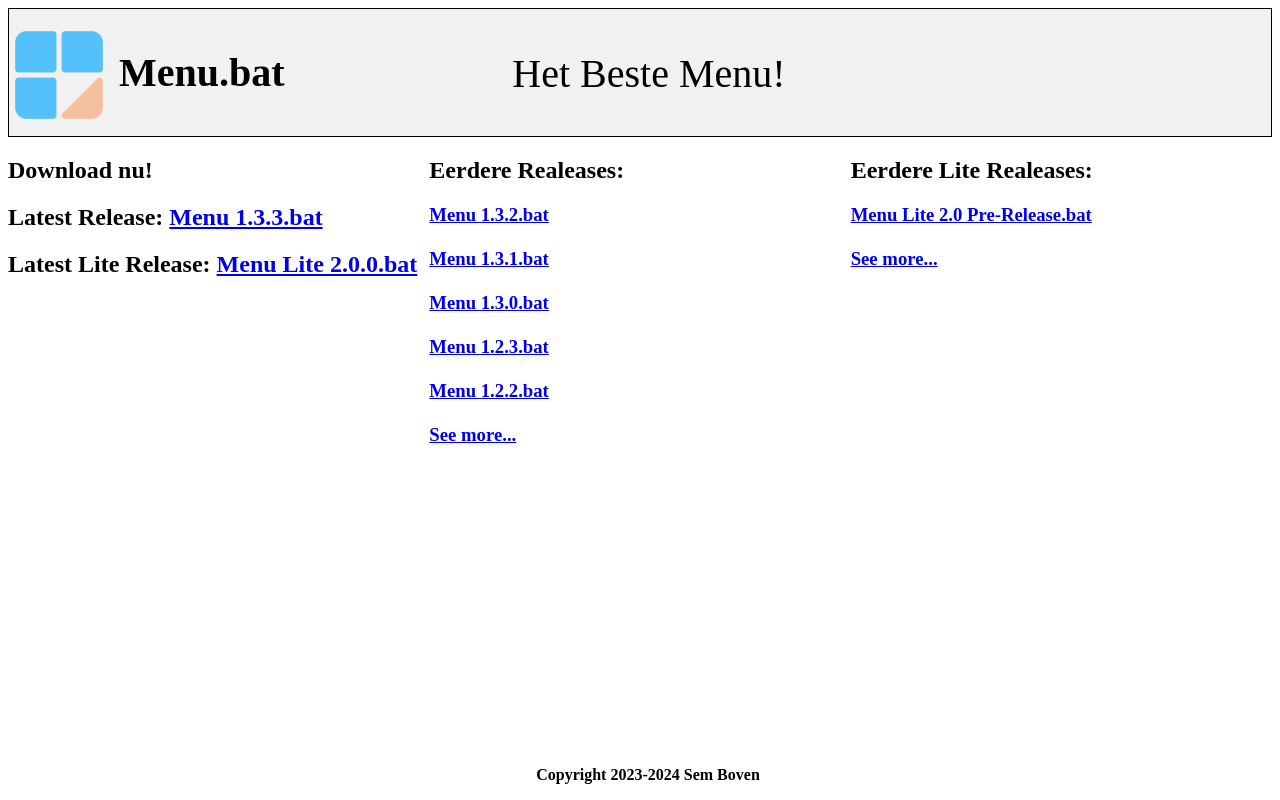
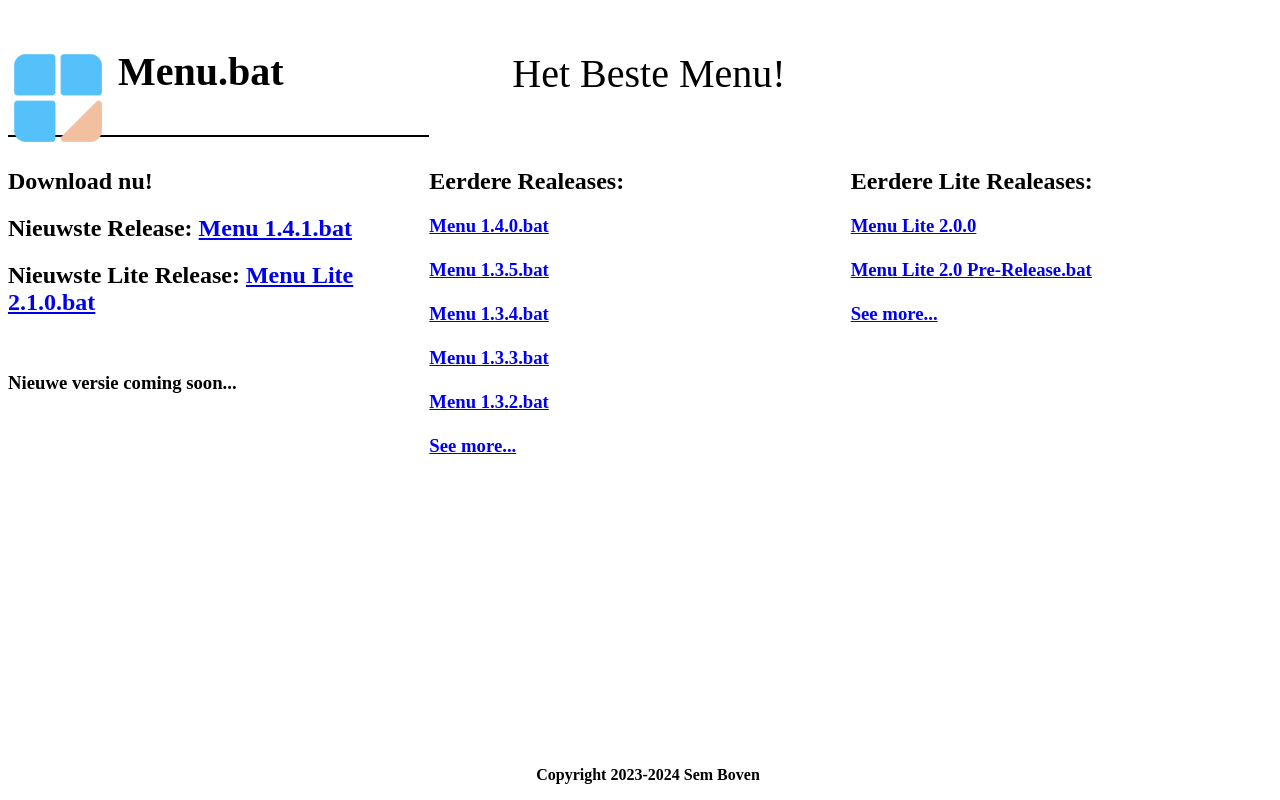
Before and after one commit to niels-joel/menu, a plain HTML site: page index.html in a window 1280 px wide. Drawn offline with Linux system fonts and the light colour scheme.

Commit message:
Update index.html

```diff
--- a/index.html
+++ b/index.html
@@ -7,31 +7,39 @@
   <link rel="icon" type="image/x-icon" href="favicon.ico">
 
   <!-- grid layout= https://grid.layoutit.com/?id=637sjap -->
+  <!-- new grid layout= https://grid.layoutit.com/?id=Cnjz7WZ -->
 
 </head>
 <body>
 <div class="container">
 
-	<div class="Bovenbalk">
-		<p>
-			<a href="index.html"><img src="logo.png" alt="menu logo" id="logo" width="100" height="100"></a>
-			<p id=title><strong>Menu.bat</strong></p>
+	<div class="Bovenkant">
+
+		<div class="Titel">
+			<p>
+				<a href="index.html"><img src="logo.png" alt="menu logo" id="logo" width="100" height="100"></a>
+				<p id=title><strong>Menu.bat</strong></p>
+			</p>
+		</div>
+
+		<div class="Bovenbalk">
 			<p id="bovenbalktekst">Het Beste Menu!</p>
-		</p>
+		</div>
+
 
 	</div>
 	<div class="Menu">
 		<h2>Eerdere Realeases:</h2>
 		<h3>
+			<a href="alle releases\1.4\Other Files\Menu 1.4.0.bat">Menu 1.4.0.bat</a>
+			<br><br>
+			<a href="alle releases\1.3\Menu 1.3.5.bat">Menu 1.3.5.bat</a>
+			<br><br>
+			<a href="alle releases\1.3\Menu 1.3.4.bat">Menu 1.3.4.bat</a>
+			<br><br>
+			<a href="alle releases\1.3\Menu 1.3.3.bat">Menu 1.3.3.bat</a>
+			<br><br>
 			<a href="alle releases\1.3\Menu 1.3.2.bat">Menu 1.3.2.bat</a>
-			<br><br>
-			<a href="alle releases\1.3\Menu 1.3.1.bat">Menu 1.3.1.bat</a>
-			<br><br>
-			<a href="alle releases\1.3\Menu 1.3.0.bat">Menu 1.3.0.bat</a>
-			<br><br>
-			<a href="alle releases\1.2\Menu 1.2.3.bat">Menu 1.2.3.bat</a>
-			<br><br>
-			<a href="alle releases\1.2\Menu 1.2.2.bat">Menu 1.2.2.bat</a>
 			<br><br>
 			<a href="alle releases">See more...</a>
 		</h3>
@@ -39,6 +47,8 @@
 	<div class="Menu-Lite">
 		<h2>Eerdere Lite Realeases:</h2>
 		<h3>
+			<a href="alle lite releases\2.0\Menu Lite 2.0.0.bat">Menu Lite 2.0.0</a>
+			<br><br>
 			<a href="alle lite releases\2.0\Menu Lite 2.0 Pre-Release.bat">Menu Lite 2.0 Pre-Release.bat</a>
 			<br><br>
 			<a href="alle lite releases">See more...</a>
@@ -47,8 +57,10 @@
 	</div>
 	<div class="Tekst">
 		<h2>Download nu!</h2>
-		<h2>Latest Release: <a href="alle releases\1.3\Menu 1.3.3.bat">Menu 1.3.3.bat</a></h2>
-		<h2>Latest Lite Release: <a href="alle lite releases\2.0\Menu Lite 2.0.0.bat">Menu Lite 2.0.0.bat</a></h2>
+		<h2>Nieuwste Release: <a href="alle releases\1.4\Other Files\Menu 1.4.1.bat">Menu 1.4.1.bat</a></h2>
+		<h2>Nieuwste Lite Release: <a href="alle lite releases\2.1\Other Files\Menu Lite 2.1.0.bat">Menu Lite 2.1.0.bat</a></h2>
+		<br>
+		<h3>Nieuwe versie coming soon...</h3>
 
 	</div>
 	<div class="Copyright">
@@ -56,8 +68,6 @@
 	</div>
 </div>
 
-
-
 </body>
 
 </html>
```
